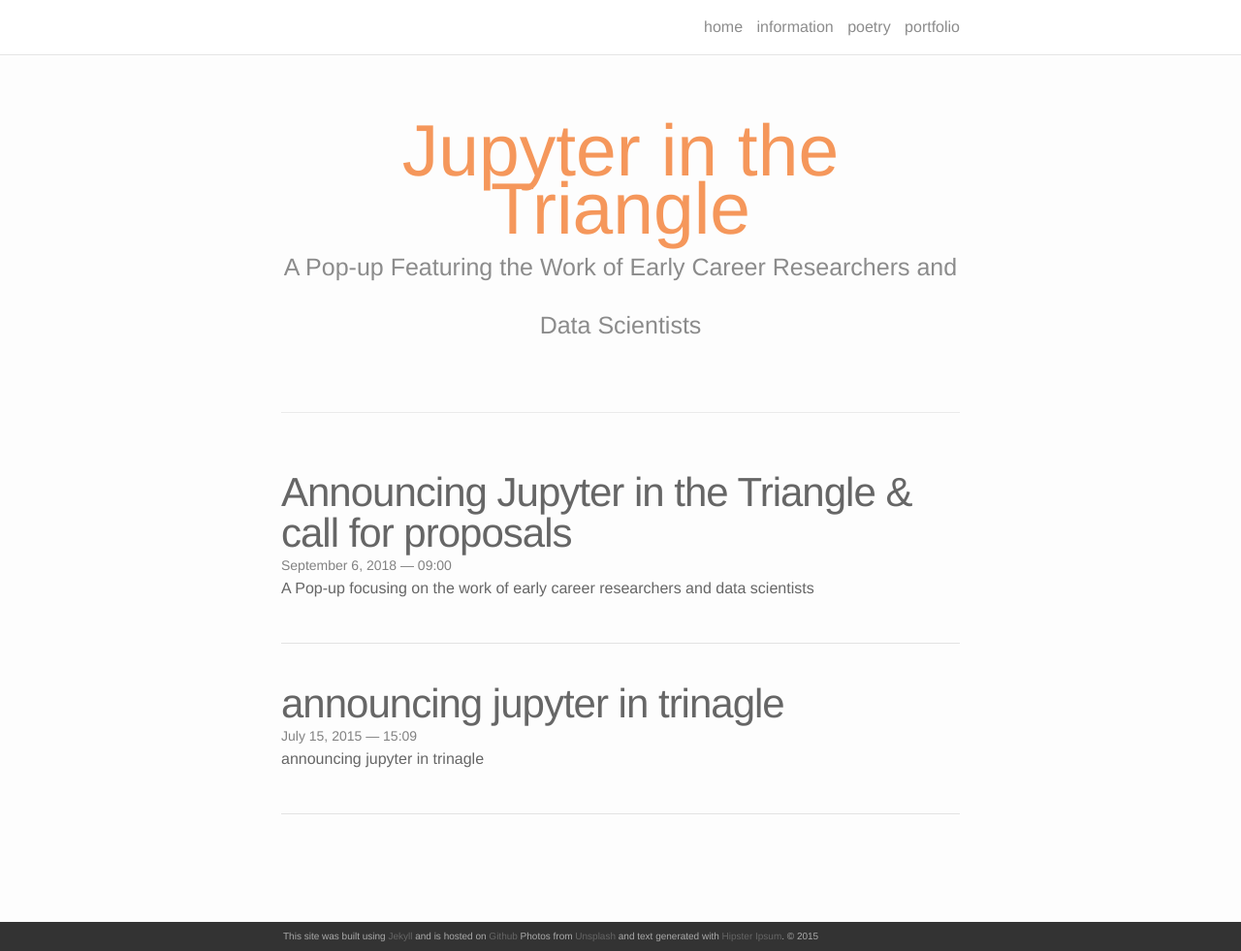
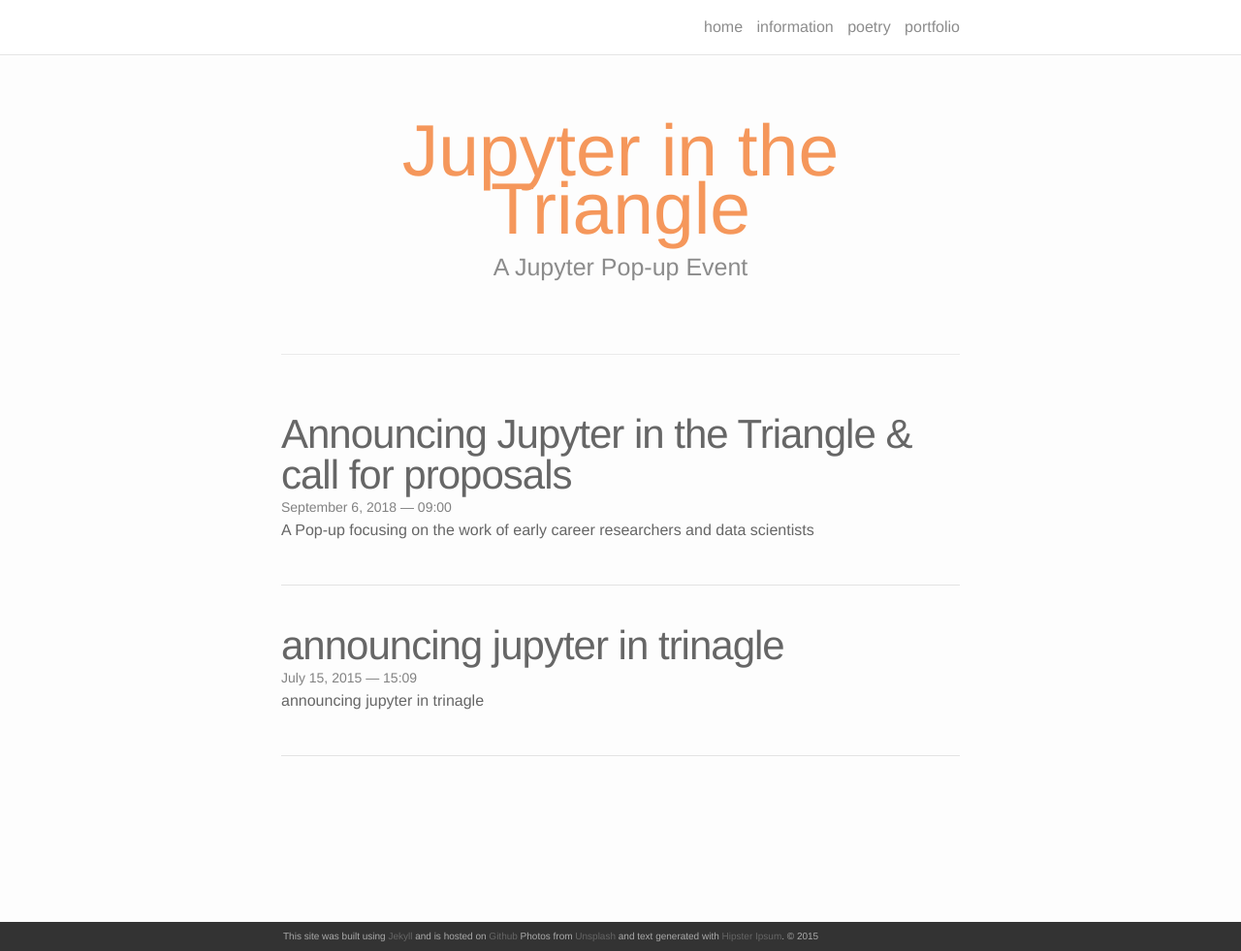
Before and after one commit to bogoli/-folio, a Jekyll site: the page built from index.html, in a window 1280 px wide and 981 px high. Shown: the whole window at 97% size. Built offline with Jekyll 4.4.1, drawn with Linux system fonts in a browser that asks for light colours; nearby versions of some CDN libraries; the list of posts is cut into pages by our own code.

Commit message:
Change subtitle

```diff
--- a/index.html
+++ b/index.html
@@ -4,7 +4,7 @@ layout: default
 
 <div class="header-bar">
   <h1>Jupyter in the Triangle</h1>
-  <h2>A Pop-up Featuring the Work of Early Career Researchers and Data Scientists</h2>
+  <h2>A Jupyter Pop-up Event</h2>
   <br/>
   <hr>
   <br/>
```
